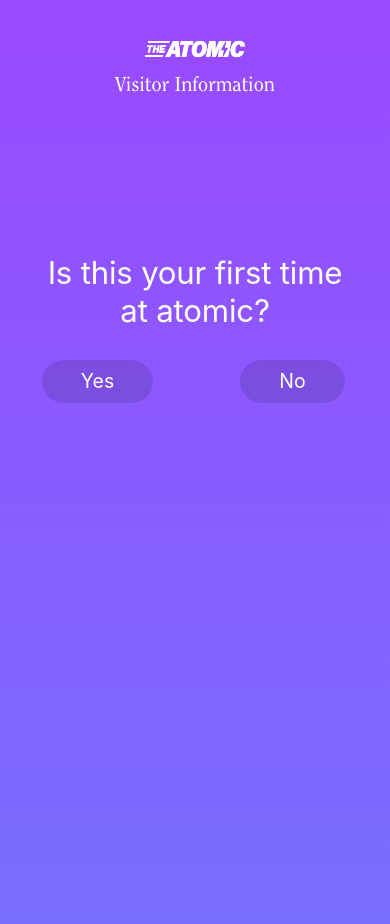
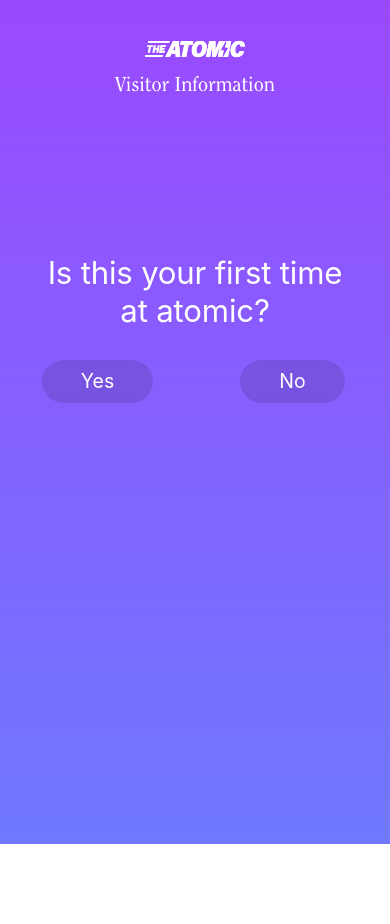
Before and after one commit to AbhiAbhiAbhii/Atomic-FrontDesk, a Next.js app: page / in a window 390 px wide. Shown: the top 924 px of the page. After the commit the page ends 844 px from the top, so only its background shows below. Built offline with nearby package versions, Linux system fonts and the light colour scheme.

Commit message:
Set min height 100vh bewlo 780px

```diff
--- a/styles/globals.css
+++ b/styles/globals.css
@@ -267,7 +267,7 @@ select {
 @media(max-width: 780px) {
   .main {
     font-size: 2.5rem;
-    min-height: 140vh;
+    min-height: 100vh;
     padding: 0 0 2em 0;
   }
   .form-A-wrapper {
```
